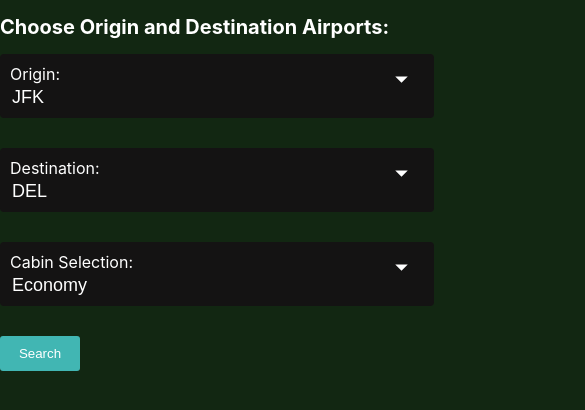
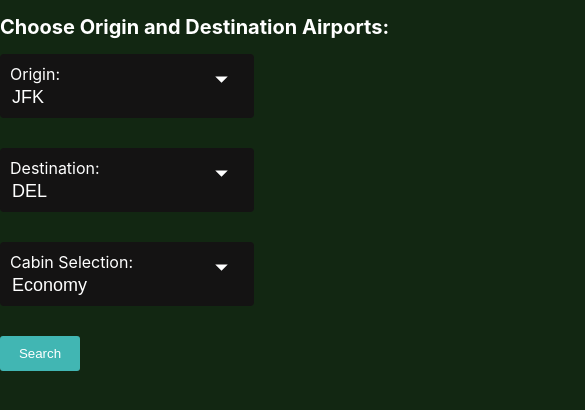
Before and after one commit to Chinmayk19/practice, a React (Create React App) app: page / in a window 390 px wide. Shown: the top 410 px of the page, 585 px wide, since content can reach past the window. Built offline with nearby package versions, Linux system fonts and the light colour scheme.

Commit message:
fourth commit

```diff
--- a/src/Pages/Home.css
+++ b/src/Pages/Home.css
@@ -7,3 +7,8 @@
     width: 690px;
     margin: auto;
 }
+@media screen and (max-width:690px) {
+    .App{
+        width: 100%;
+    }
+}
```
